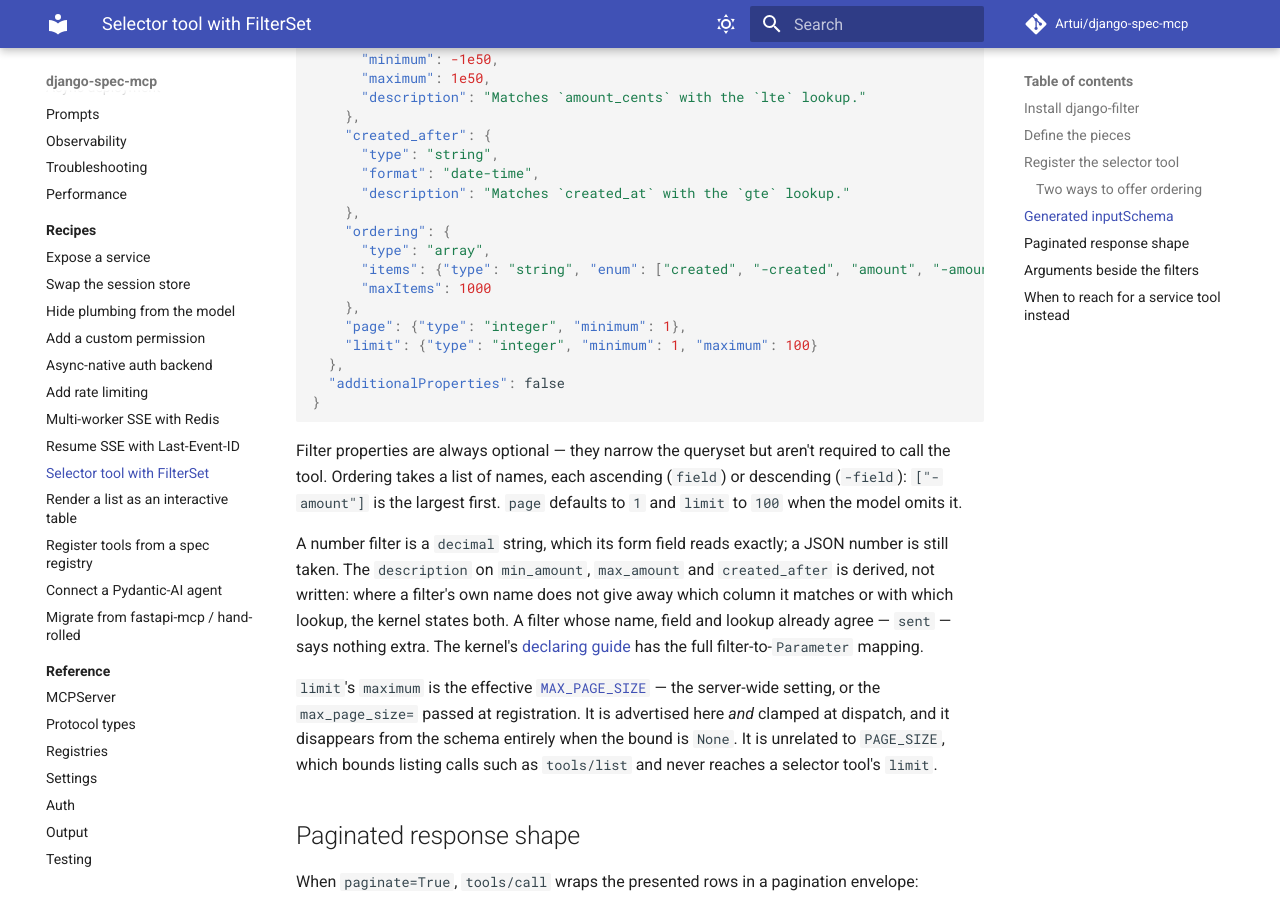
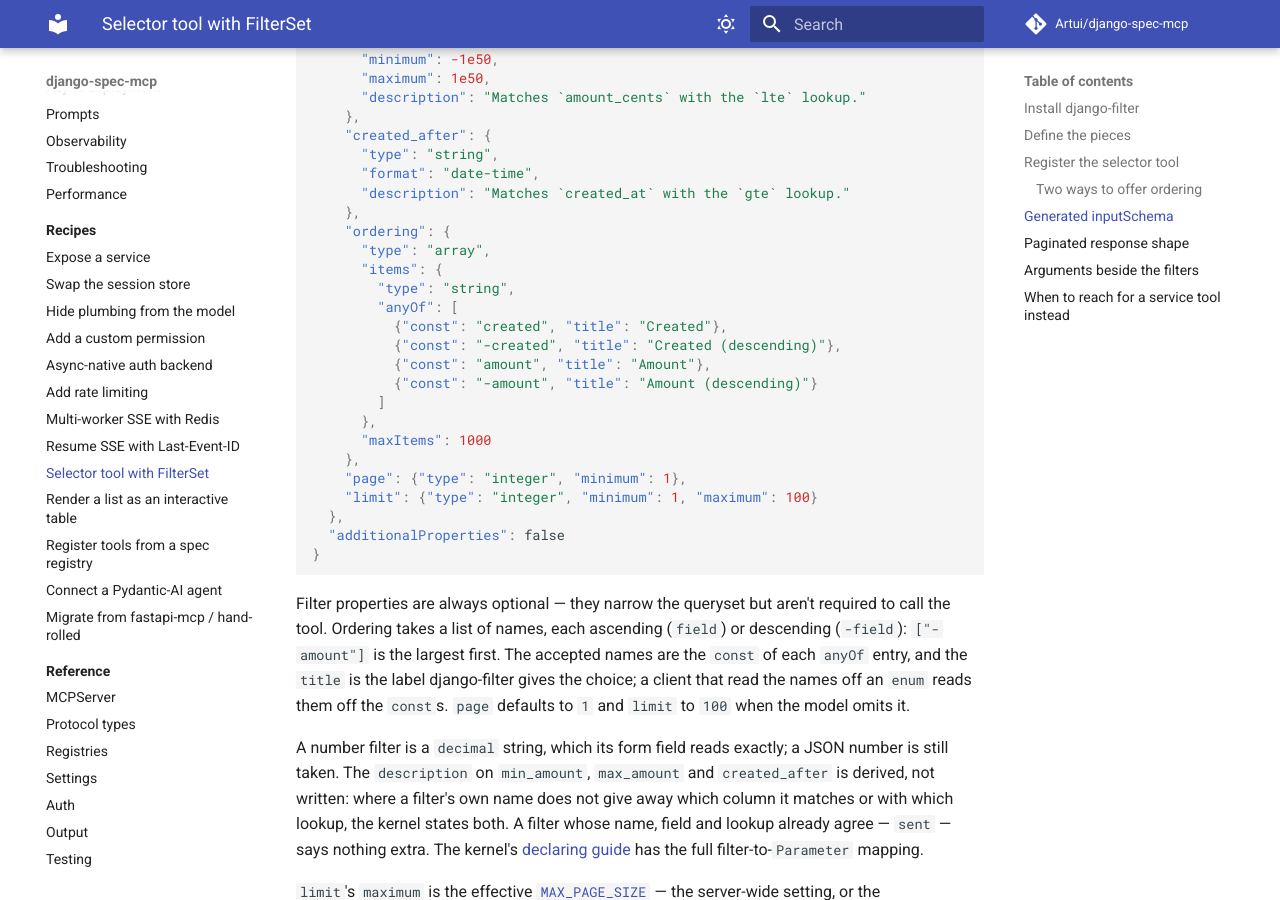
Before and after one commit to Artui/django-spec-mcp, an MkDocs documentation site: the page built from docs/recipes/selector-tool-with-filterset.md, in a window 1280 px wide and 900 px high, scrolled down 4184 px. Built offline with MkDocs 1.6.1 and Material for MkDocs 9.7.7, drawn with Linux system fonts in a browser that asks for light colours; comment, search, counter and statistics services are not loaded.

Commit message:
A labelled filter's ordering is advertised as anyOf, as kernel 0.31.0 writes it
The ordering test, the checked-in tool schema dump and the filterset recipe
showed the enum shape the kernel wrote before 0.31.0.

Co-Authored-By: Claude Sonnet 5.5 <noreply@anthropic.com>

```diff
--- a/docs/recipes/selector-tool-with-filterset.md
+++ b/docs/recipes/selector-tool-with-filterset.md
@@ -219,7 +219,15 @@ every transport.
     },
     "ordering": {
       "type": "array",
-      "items": {"type": "string", "enum": ["created", "-created", "amount", "-amount"]},
+      "items": {
+        "type": "string",
+        "anyOf": [
+          {"const": "created", "title": "Created"},
+          {"const": "-created", "title": "Created (descending)"},
+          {"const": "amount", "title": "Amount"},
+          {"const": "-amount", "title": "Amount (descending)"}
+        ]
+      },
       "maxItems": 1000
     },
     "page": {"type": "integer", "minimum": 1},
@@ -232,7 +240,9 @@ every transport.
 Filter properties are always optional — they narrow the queryset but
 aren't required to call the tool. Ordering takes a list of names, each
 ascending (`field`) or descending (`-field`): `["-amount"]` is the largest
-first. `page` defaults to `1` and `limit` to `100` when the model omits it.
+first. The accepted names are the `const` of each `anyOf` entry, and the
+`title` is the label django-filter gives the choice; a client that read the
+names off an `enum` reads them off the `const`s. `page` defaults to `1` and `limit` to `100` when the model omits it.
 
 A number filter is a `decimal` string, which its form field reads exactly; a
 JSON number is still taken. The `description` on `min_amount`, `max_amount`
```
Also changed, not shown: 2 other files.
